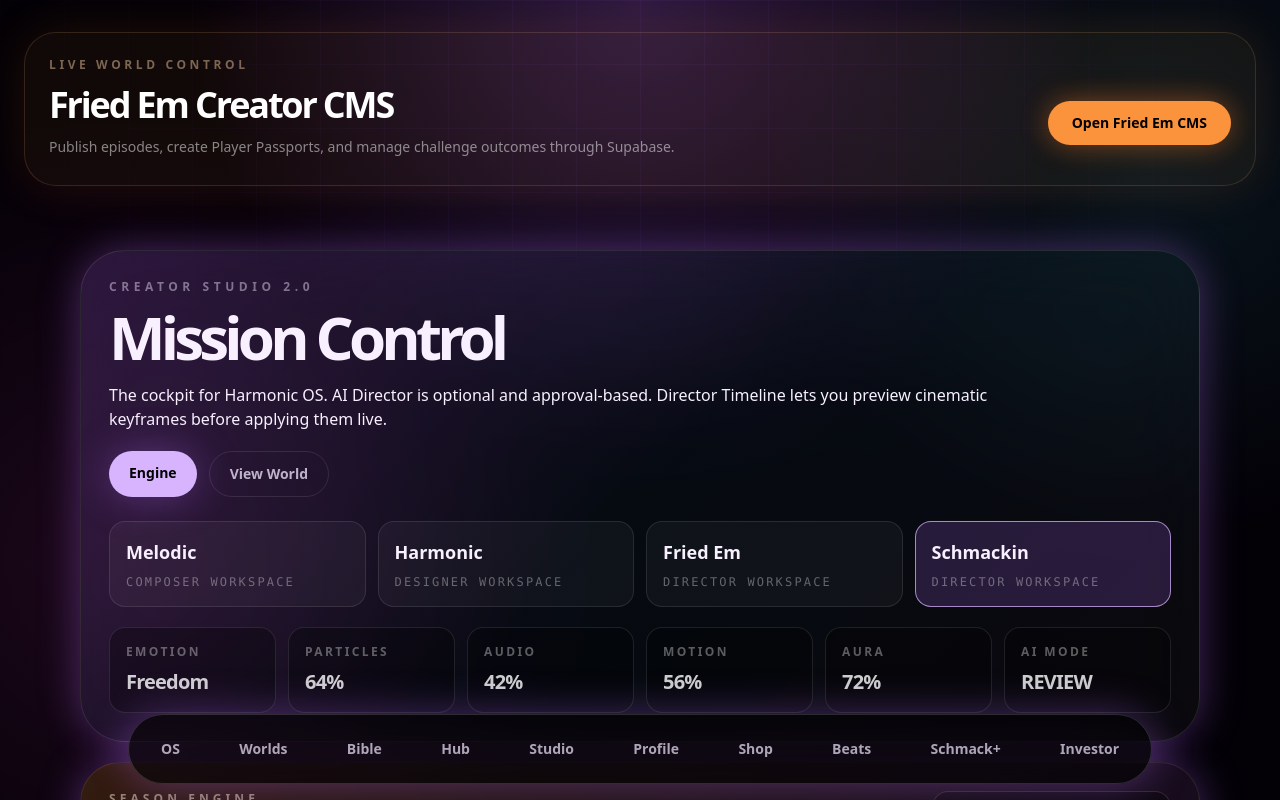
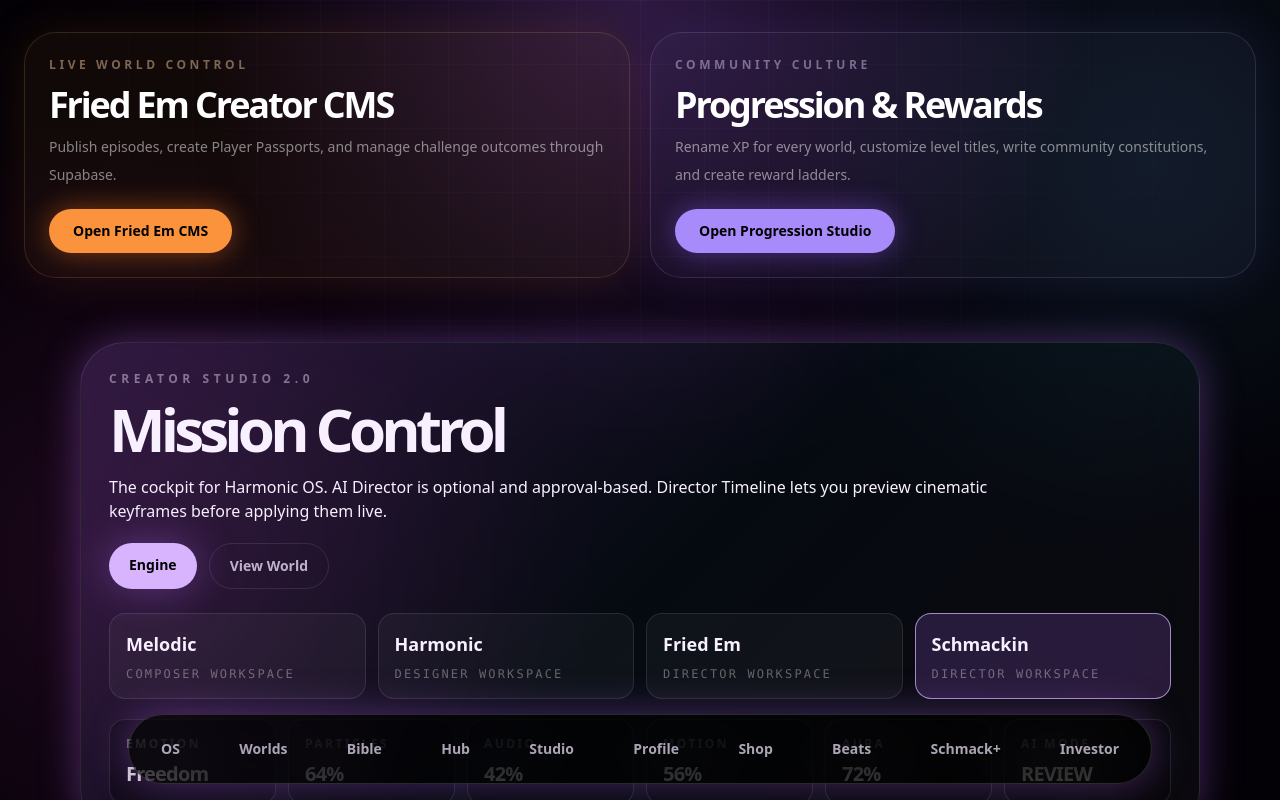
Before and after one commit to thatsmelodic/harmonic-os, a Next.js app: page /studio in a window 1280 px wide. Shown: the top 800 px of the page. Built offline with nearby package versions, Linux system fonts and the light colour scheme.

Commit message:
Add progression engine access to Creator Studio

```diff
--- a/app/studio/page.tsx
+++ b/app/studio/page.tsx
@@ -5,19 +5,26 @@ import { AiDirectorV2Studio } from '@/components/studio/AiDirectorV2Studio';
 
 export const metadata = {
   title: 'Creator Studio + Creator Worlds | Harmonic OS',
-  description: 'Mission Control, AI Director V2, Brain V3, Creator Worlds, seasonal FX, and holiday/cultural event layers for Harmonic OS worlds.',
+  description: 'Mission Control, AI Director V2, Brain V3, Creator Worlds, progression systems, seasonal FX, and holiday/cultural event layers for Harmonic OS worlds.',
 };
 
 export default function StudioPage() {
   return (
     <main className="min-h-screen px-6 py-8 pb-28">
       <FrequencyDock />
-      <section className="mx-auto mb-8 max-w-7xl rounded-[2rem] border border-orange-300/15 bg-orange-400/[.06] p-6 text-white shadow-[0_0_50px_rgba(255,122,26,.12)]">
-        <p className="text-xs font-black uppercase tracking-[.3em] text-orange-200/45">Live World Control</p>
-        <div className="mt-3 flex flex-wrap items-center justify-between gap-5">
-          <div><h1 className="text-4xl font-black tracking-[-.06em]">Fried Em Creator CMS</h1><p className="mt-2 max-w-2xl text-sm leading-7 text-white/50">Publish episodes, create Player Passports, and manage challenge outcomes through Supabase.</p></div>
-          <Link href="/studio/fried-em" className="rounded-full bg-orange-400 px-6 py-3 text-sm font-black text-black shadow-[0_0_28px_rgba(255,122,26,.45)]">Open Fried Em CMS</Link>
-        </div>
+      <section className="mx-auto mb-8 grid max-w-7xl gap-5 lg:grid-cols-2">
+        <article className="rounded-[2rem] border border-orange-300/15 bg-orange-400/[.06] p-6 text-white shadow-[0_0_50px_rgba(255,122,26,.12)]">
+          <p className="text-xs font-black uppercase tracking-[.3em] text-orange-200/45">Live World Control</p>
+          <h1 className="mt-3 text-4xl font-black tracking-[-.06em]">Fried Em Creator CMS</h1>
+          <p className="mt-2 max-w-2xl text-sm leading-7 text-white/50">Publish episodes, create Player Passports, and manage challenge outcomes through Supabase.</p>
+          <Link href="/studio/fried-em" className="mt-5 inline-flex rounded-full bg-orange-400 px-6 py-3 text-sm font-black text-black shadow-[0_0_28px_rgba(255,122,26,.45)]">Open Fried Em CMS</Link>
+        </article>
+        <article className="rounded-[2rem] border border-violet-300/15 bg-violet-400/[.06] p-6 text-white shadow-[0_0_50px_rgba(139,92,246,.12)]">
+          <p className="text-xs font-black uppercase tracking-[.3em] text-violet-200/45">Community Culture</p>
+          <h2 className="mt-3 text-4xl font-black tracking-[-.06em]">Progression & Rewards</h2>
+          <p className="mt-2 max-w-2xl text-sm leading-7 text-white/50">Rename XP for every world, customize level titles, write community constitutions, and create reward ladders.</p>
+          <Link href="/studio/progression" className="mt-5 inline-flex rounded-full bg-violet-400 px-6 py-3 text-sm font-black text-black shadow-[0_0_28px_rgba(139,92,246,.45)]">Open Progression Studio</Link>
+        </article>
       </section>
       <CreatorMissionControl />
       <AiDirectorV2Studio />
```
